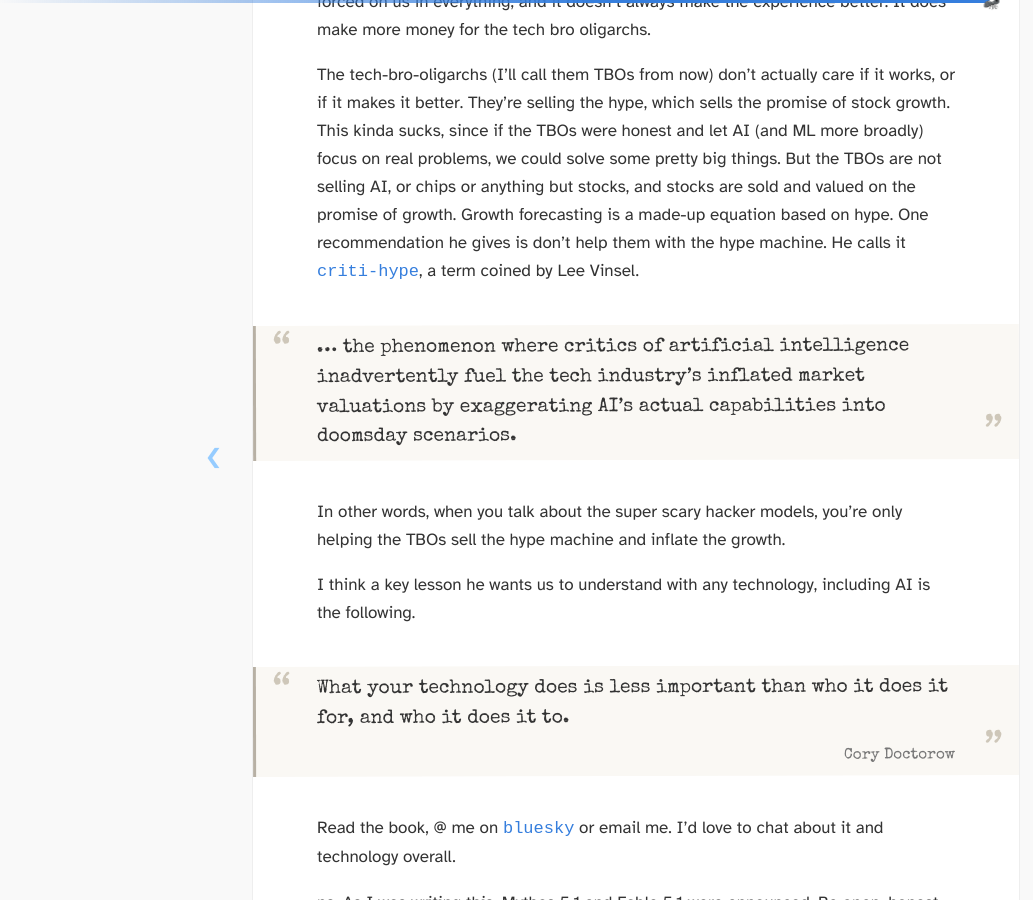
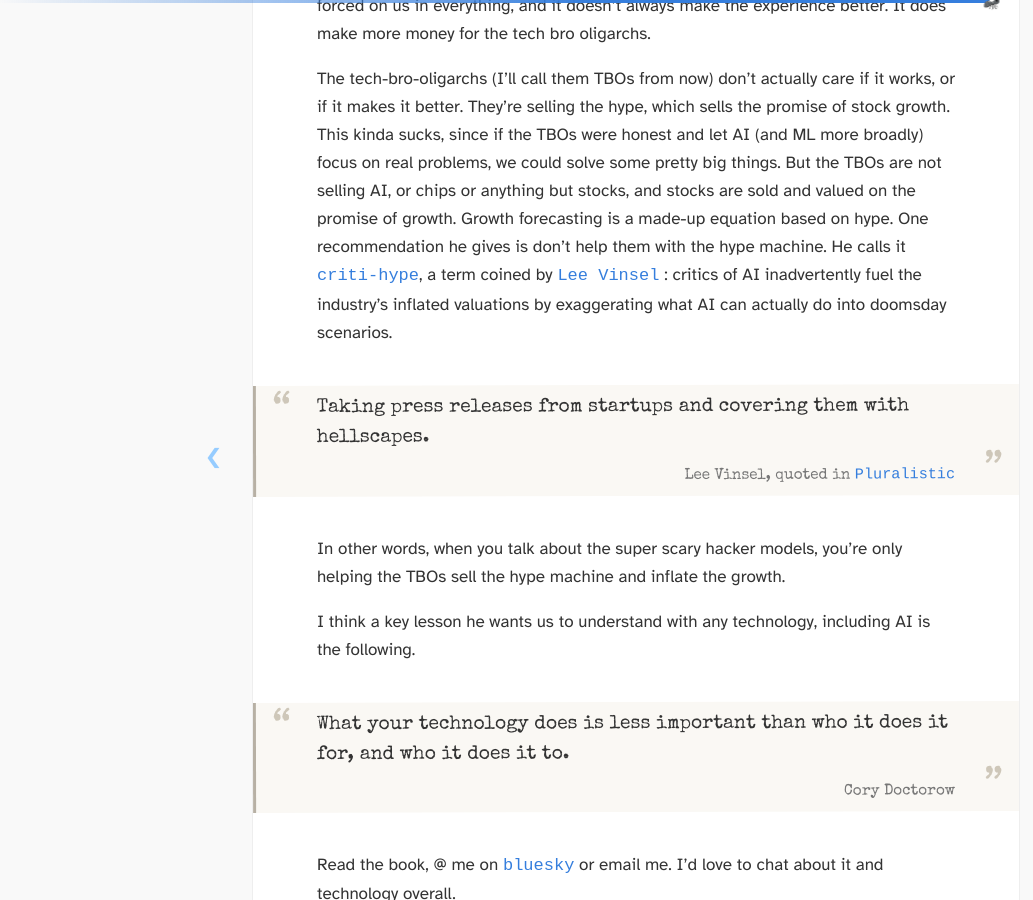
Before and after one commit to antfarm-systems/antfarm-systems.github.io, a Jekyll site: the page built from _posts/2026-09-01-the-reverse-centaurs-guide-to-life-after-ai.md, in a window 1280 px wide and 900 px high, scrolled down 1797 px. Shown: the whole window, without its empty margins (4-1037 px from the left). Built offline with Jekyll 4.4.1, drawn with Linux system fonts in a browser that asks for light colours; nearby versions of some CDN libraries.

Commit message:
book infra, copy edits

```diff
--- a/_posts/2026-09-01-the-reverse-centaurs-guide-to-life-after-ai.md
+++ b/_posts/2026-09-01-the-reverse-centaurs-guide-to-life-after-ai.md
@@ -23,8 +23,6 @@
 
 Good book about the current state of AI in our culture and the impact of AI. Cory is understandably cynical about the hype.
 
-
----
 This is a book any technologist should read. It's generally the next chapter of the enshittification of everything. Everything also means GenAI. He uses the reverse centaur as an effective visual metaphor for what's happening, or what the promise of AI fails to deliver. A centaur is a human head on a horse, the human mind using the superior power to drive human wants using the machine to increase human power.  The machine helps the human. Bikes, cars, chainsaws, calculators, even your (not ai assisted) phone makes you a centaur. A reverse centaur is where the human is *conscripted* to do the machine's bidding, at the speed of the machine. He gives the example of an 'I Love Lucy' episode where Lucy and Ethel are supposed to wrap chocolates by hand coming down the conveyor belt. The belt speeds up, making for a great laugh for us the viewers. But Lucy and Ethel have no control over the machine, and they have to meet the speed of the machine. They are the wet-ware extension of the machine, they are the reverse centaur.
 
 <iframe width="560" height="315" src="https://www.youtube.com/embed/AnHiAWlrYQc?si=bmVmNposid-eXKUc" title="YouTube video player" frameborder="0" allow="accelerometer; autoplay; clipboard-write; encrypted-media; gyroscope; picture-in-picture; web-share" referrerpolicy="strict-origin-when-cross-origin" allowfullscreen></iframe>
@@ -33,8 +31,10 @@
 
 The internet has taken over all corners of our lives. It's in everything we do, and access to reliable, resilient internet is required for minimally participating in our world. (think about this next time you see a person experiencing homelessness or extreme poverty with a smartphone - you cannot exist without access to the internet.) Now, AI seems to have taken over every corner of the internet and how we use it. Cory does a great job summarizing it, and boiling it down to a simple universal truth, hucksters gonna huck. Is this an AI bubble? Maybe. Is it huge? Maybe. Will we all lose our jobs and become batteries? Probably not. But what is true is AI is being forced on us in everything, and it doesn't always make the experience better. It does make more money for the tech bro oligarchs.
 
-The tech-bro-oligarchs (I'll call them TBOs from now) don't actually care if it works, or if it makes it better. They're selling the hype, which sells the promise of stock growth. This kinda sucks, since if the TBOs were honest and let AI (and ML more broadly) focus on real problems, we could solve some pretty big things. But the TBOs are not selling AI, or chips or anything but stocks, and stocks are sold and valued on the promise of growth. Growth forecasting is a made-up equation based on hype. One recommendation he gives is don't help them with the hype machine. He calls it [criti-hype](https://pluralistic.net/tag/criti-hype/), a term coined by Lee Vinsel.
-> ... the phenomenon where critics of artificial intelligence inadvertently fuel the tech industry's inflated market valuations by exaggerating AI's actual capabilities into doomsday scenarios.
+The tech-bro-oligarchs (I'll call them TBOs from now) don't actually care if it works, or if it makes it better. They're selling the hype, which sells the promise of stock growth. This kinda sucks, since if the TBOs were honest and let AI (and ML more broadly) focus on real problems, we could solve some pretty big things. But the TBOs are not selling AI, or chips or anything but stocks, and stocks are sold and valued on the promise of growth. Growth forecasting is a made-up equation based on hype. One recommendation he gives is don't help them with the hype machine. He calls it [criti-hype](https://pluralistic.net/tag/criti-hype/), a term coined by [Lee Vinsel](https://sts-news.medium.com/youre-doing-it-wrong-notes-on-criticism-and-technology-hype-18b08b4307e5) : critics of AI inadvertently fuel the industry's inflated valuations by exaggerating what AI can actually do into doomsday scenarios.
+
+> Taking press releases from startups and covering them with hellscapes.
+> <cite>Lee Vinsel, quoted in <a href="https://pluralistic.net/2023/11/27/10-types-of-people/">Pluralistic</a></cite>
 
 In other words, when you talk about the super scary hacker models, you're only helping the TBOs sell the hype machine and inflate the growth.
 
```
Also changed, not shown: images/covers/the-reverse-centaurs-guide-to-life-after-ai.jpg (added).
